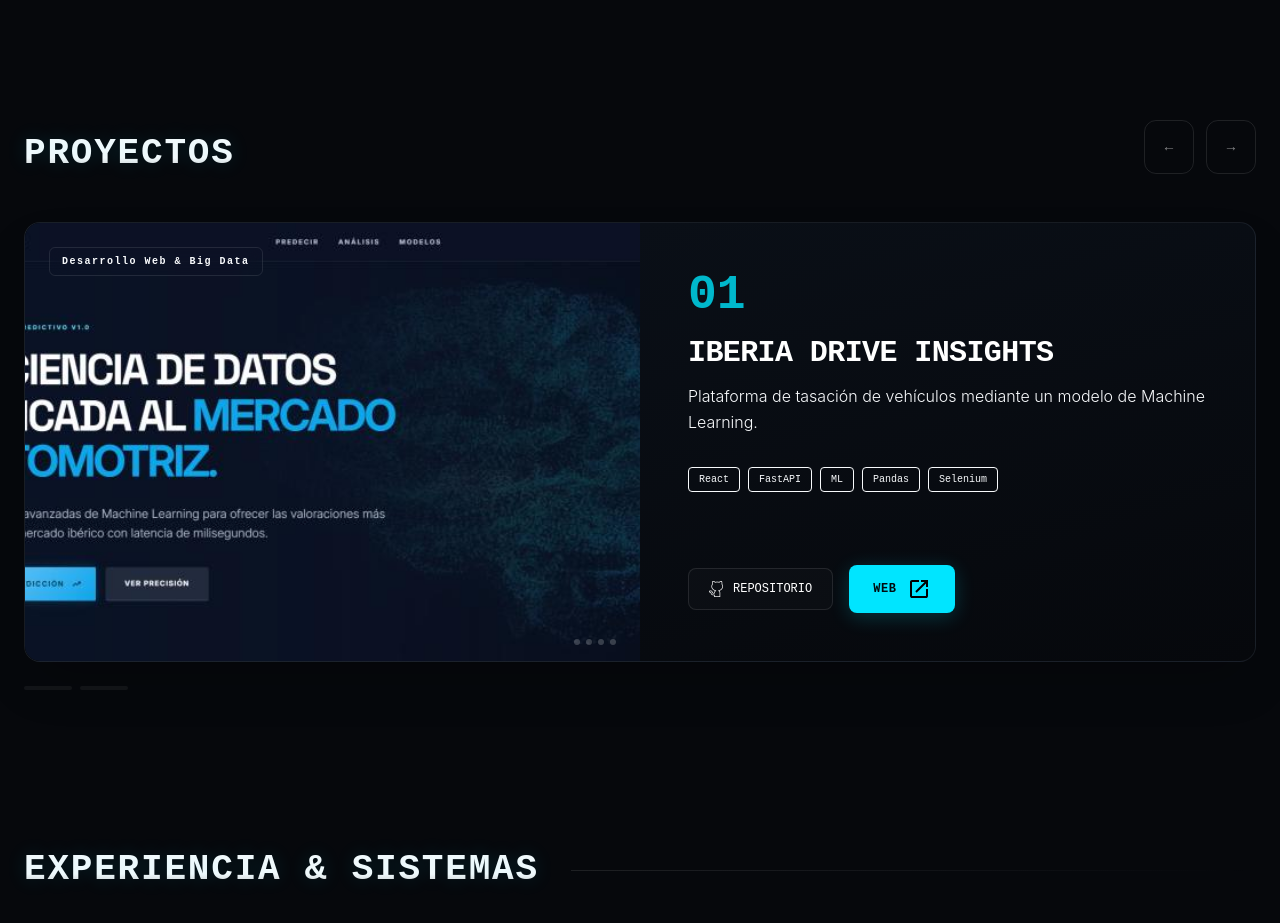
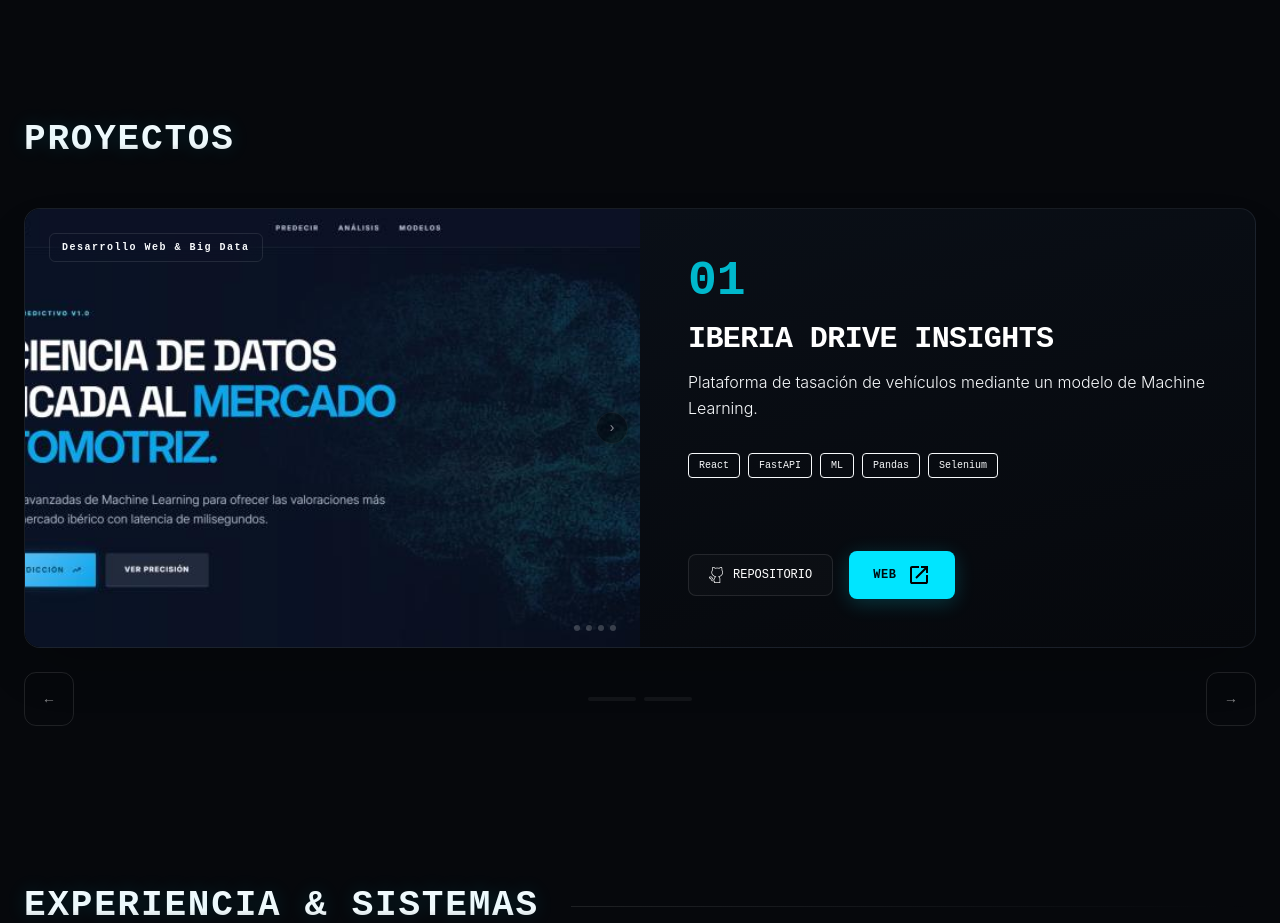
Before and after one commit to JaviFigueroaVicente/Portfolio, a React (Vite) app: page / in a window 1280 px wide. Shown: the part 680-1603 px from the top of the page. Built offline with nearby package versions, Linux system fonts and the light colour scheme.

Commit message:
arreglar flechas y navegador card

```diff
--- a/src/App.jsx
+++ b/src/App.jsx
@@ -261,7 +261,7 @@ export default function App() {
                 ‹
               </button>
             </div>
-            <div className="absolute inset-y-0 right-3 flex items-center z-20 opacity-0 group-hover/slider:opacity-100 transition-opacity duration-300">
+            <div className="absolute inset-y-0 right-3 flex items-center z-20 opacity-50 group-hover/slider:opacity-100 transition-opacity duration-300">
               <button
                 onClick={(e) => navigateInner(e, 1)}
                 className="w-8 h-8 rounded-full bg-black/70 border border-white/10 text-white flex items-center justify-center text-sm font-mono hover:border-[--accent] hover:text-[--accent] transition-all"
@@ -405,57 +405,6 @@ export default function App() {
             >
               <h3 className="section-title text-3xl md:text-4xl font-black tracking-tight">PROYECTOS</h3>
             </motion.div>
-
-            {/* Controles de Flechas */}
-            <div className="flex gap-3">
-              <motion.button
-                whileHover="hover"
-                whileTap="tap"
-                onClick={() => navigateSlider(-1)}
-                className="group relative p-4 border border-white/10 rounded-xl bg-[--bg-card] overflow-hidden flex items-center justify-center min-w-12.5 min-h-12.5"
-                variants={{
-                  hover: {
-                    borderColor: "var(--accent)",
-                    boxShadow: "0 0 20px rgba(0, 229, 255, 0.15)"
-                  },
-                  tap: { scale: 0.92 }
-                }}
-                transition={{ type: "spring", stiffness: 400, damping: 18 }}
-              >
-                <motion.div className="absolute inset-0 bg-linear-to-tr from-[--accent]/5 to-transparent opacity-0 group-hover:opacity-100 transition-opacity duration-300" />
-                <motion.span
-                  className="block text-sm font-mono relative z-10 text-white/50 group-hover:text-white"
-                  variants={{ hover: { x: -2 } }}
-                  transition={{ type: "spring", stiffness: 300, damping: 15 }}
-                >
-                  ←
-                </motion.span>
-              </motion.button>
-
-              <motion.button
-                whileHover="hover"
-                whileTap="tap"
-                onClick={() => navigateSlider(1)}
-                className="group relative p-4 border border-white/10 rounded-xl bg-[--bg-card] overflow-hidden flex items-center justify-center min-w-12.5 min-h-12.5"
-                variants={{
-                  hover: {
-                    borderColor: "var(--accent)",
-                    boxShadow: "0 0 20px rgba(0, 229, 255, 0.15)"
-                  },
-                  tap: { scale: 0.92 }
-                }}
-                transition={{ type: "spring", stiffness: 400, damping: 18 }}
-              >
-                <motion.div className="absolute inset-0 bg-linear-to-tl from-[--accent]/5 to-transparent opacity-0 group-hover:opacity-100 transition-opacity duration-300" />
-                <motion.span
-                  className="block text-sm font-mono relative z-10 text-white/50 group-hover:text-white"
-                  variants={{ hover: { x: 2 } }}
-                  transition={{ type: "spring", stiffness: 300, damping: 15 }}
-                >
-                  →
-                </motion.span>
-              </motion.button>
-            </div>
           </div>
 
           {/* Caja del Slider */}
@@ -560,10 +509,43 @@ export default function App() {
             </AnimatePresence>
           </div>
 
-          {/* Indicador Lineal de Progreso */}
-          <div className="flex gap-2 justify-start mt-6">
+          {/* Controles y progreso (Ubicados debajo de la Card) */}
+          <div className="mt-6 w-full">
+
+            <div className="flex items-center justify-between sm:center gap-4 w-full">
+
+              {/* Botón Flecha Izquierda */}
+              <motion.button
+                whileHover="hover"
+                whileTap="tap"
+                onClick={() => navigateSlider(-1)}
+                className="group relative p-3 md:p-4 border border-white/10 rounded-xl bg-[--bg-card] overflow-hidden flex items-center justify-center min-w-11 min-h-11 md:min-w-12.5 md:min-h-12.5 select-none"
+                variants={{
+                  hover: {
+                    borderColor: "var(--accent)",
+                    boxShadow: "0 0 20px rgba(0, 229, 255, 0.15)"
+                  },
+                  tap: { scale: 0.92 }
+                }}
+                transition={{ type: "spring", stiffness: 400, damping: 18 }}
+              >
+                <motion.div className="absolute inset-0 bg-linear-to-tr from-[--accent]/5 to-transparent opacity-0 group-hover:opacity-100 transition-opacity duration-300" />
+                <motion.span
+                  className="block text-sm font-mono relative z-10 text-white/50 group-hover:text-white"
+                  variants={{ hover: { x: -2 } }}
+                  transition={{ type: "spring", stiffness: 300, damping: 15 }}
+                >
+                  ←
+                </motion.span>
+              </motion.button>
+
+              {/* Barras de Progreso Centrales (Flexibles y adaptables) */}
+              <div className="flex gap-1.5 md:gap-2 items-center justify-center flex-1 sm:flex-initial max-w-[60%] sm:max-w-none overflow-hidden">
                 {projects.map((_, idx) => (
-              <div key={idx} className="relative w-12 h-1 bg-white/5 rounded-full overflow-hidden">
+                  <div
+                    key={idx}
+                    className="relative h-1 bg-white/5 rounded-full overflow-hidden w-8 sm:w-12 shrink-0"
+                  >
                     {idx === activeIndex && (
                       <motion.div
                         layoutId="activeBar"
@@ -573,6 +555,34 @@ export default function App() {
                     )}
                   </div>
                 ))}
+              </div>
+
+              {/* Botón Flecha Derecha */}
+              <motion.button
+                whileHover="hover"
+                whileTap="tap"
+                onClick={() => navigateSlider(1)}
+                className="group relative p-3 md:p-4 border border-white/10 rounded-xl bg-[--bg-card] overflow-hidden flex items-center justify-center min-w-11 min-h-11 md:min-w-12.5 md:min-h-12.5 select-none"
+                variants={{
+                  hover: {
+                    borderColor: "var(--accent)",
+                    boxShadow: "0 0 20px rgba(0, 229, 255, 0.15)"
+                  },
+                  tap: { scale: 0.92 }
+                }}
+                transition={{ type: "spring", stiffness: 400, damping: 18 }}
+              >
+                <motion.div className="absolute inset-0 bg-linear-to-tl from-[--accent]/5 to-transparent opacity-0 group-hover:opacity-100 transition-opacity duration-300" />
+                <motion.span
+                  className="block text-sm font-mono relative z-10 text-white/50 group-hover:text-white"
+                  variants={{ hover: { x: 2 } }}
+                  transition={{ type: "spring", stiffness: 300, damping: 15 }}
+                >
+                  →
+                </motion.span>
+              </motion.button>
+
+            </div>
           </div>
         </motion.section>
 
```
Lines whose indentation alone changed are shown as unchanged.
